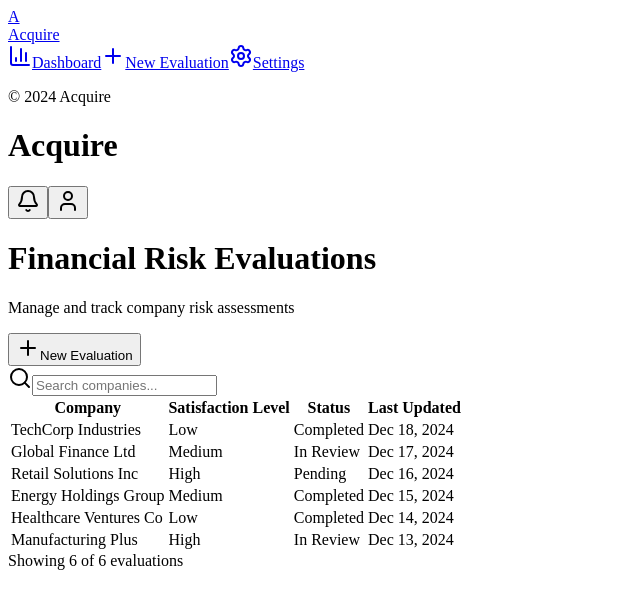
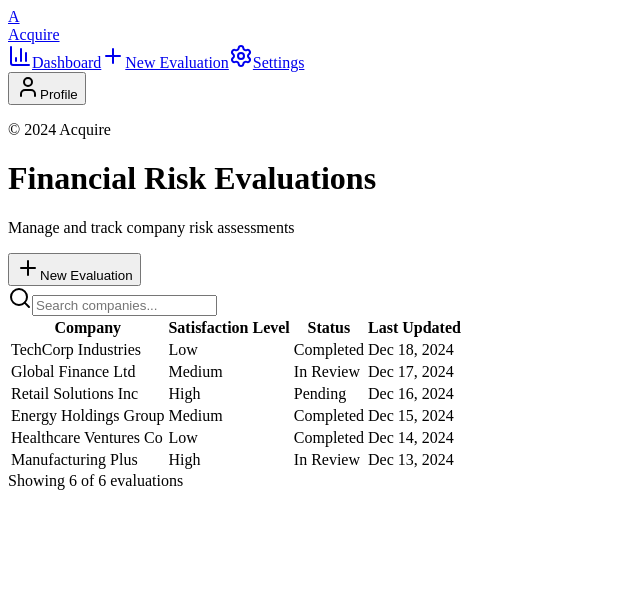
Before and after one commit to chakripulipaka/acquisition-frontend, a Next.js app: page / in a window 1280 px wide. Shown: the top 608 px of the page, without its empty margins (0-640 px from the left). Built offline with nearby package versions, Linux system fonts and the light colour scheme.

Commit message:
refactor: relocate profile button and clean topbar\n\nMove profile button to sidebar and remove topbar symbols.

```diff
--- a/components/sidebar.tsx
+++ b/components/sidebar.tsx
@@ -2,7 +2,8 @@
 
 import Link from 'next/link'
 import { usePathname } from 'next/navigation'
-import { BarChart3, Settings, Plus } from 'lucide-react'
+import { BarChart3, Settings, Plus, User } from 'lucide-react'
+import { Button } from '@/components/ui/button'
 import { cn } from '@/lib/utils'
 
 const navItems = [
@@ -62,6 +63,17 @@ export function Sidebar() {
         })}
       </nav>
 
+      {/* Profile Button at Bottom */}
+      <div className="px-4 py-4 border-t border-sidebar-border">
+        <Button
+          variant="ghost"
+          className="w-full flex items-center gap-3 justify-start text-sidebar-foreground hover:bg-sidebar-accent hover:text-sidebar-primary"
+        >
+          <User className="w-5 h-5" />
+          <span className="text-sm font-medium">Profile</span>
+        </Button>
+      </div>
+
       {/* Footer */}
       <div className="px-6 py-4 border-t border-sidebar-border">
         <p className="text-xs text-sidebar-foreground/60">© 2024 Acquire</p>
--- a/components/topbar.tsx
+++ b/components/topbar.tsx
@@ -1,31 +1,13 @@
 'use client'
 
-import { Bell, User } from 'lucide-react'
 import { Button } from '@/components/ui/button'
 
 export function Topbar() {
   return (
     <header className="border-b border-border bg-white h-16 flex items-center justify-between px-8 sticky top-0 z-10">
-      <div className="flex items-center gap-3">
-        <h1 className="text-2xl font-bold text-foreground">Acquire</h1>
-      </div>
+      <div className="flex items-center gap-3" />
 
-      <div className="flex items-center gap-4">
-        <Button
-          variant="ghost"
-          size="icon"
-          className="text-muted-foreground hover:text-foreground"
-        >
-          <Bell className="w-5 h-5" />
-        </Button>
-        <Button
-          variant="ghost"
-          size="icon"
-          className="text-muted-foreground hover:text-foreground"
-        >
-          <User className="w-5 h-5" />
-        </Button>
-      </div>
+      <div className="flex items-center gap-4" />
     </header>
   )
 }
```
